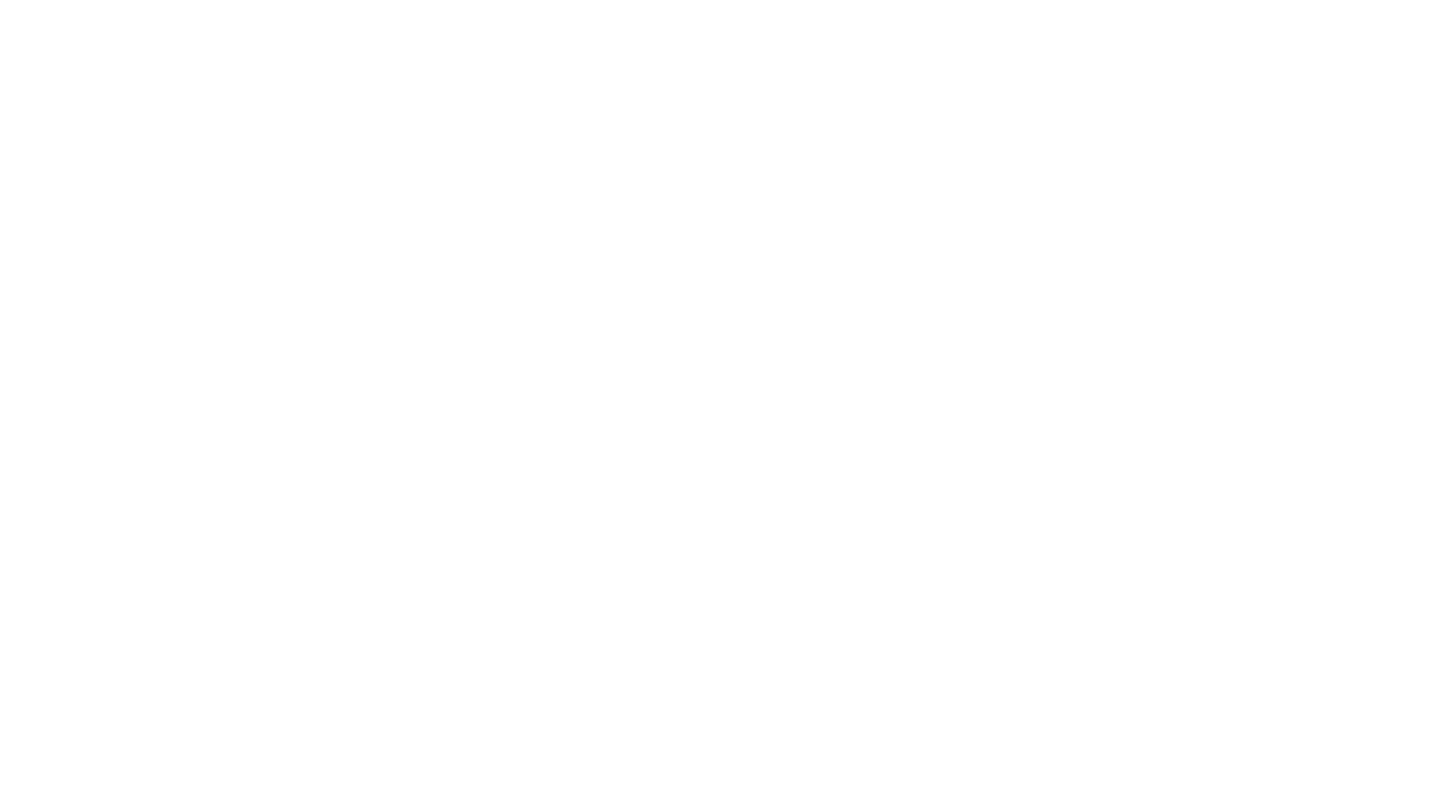
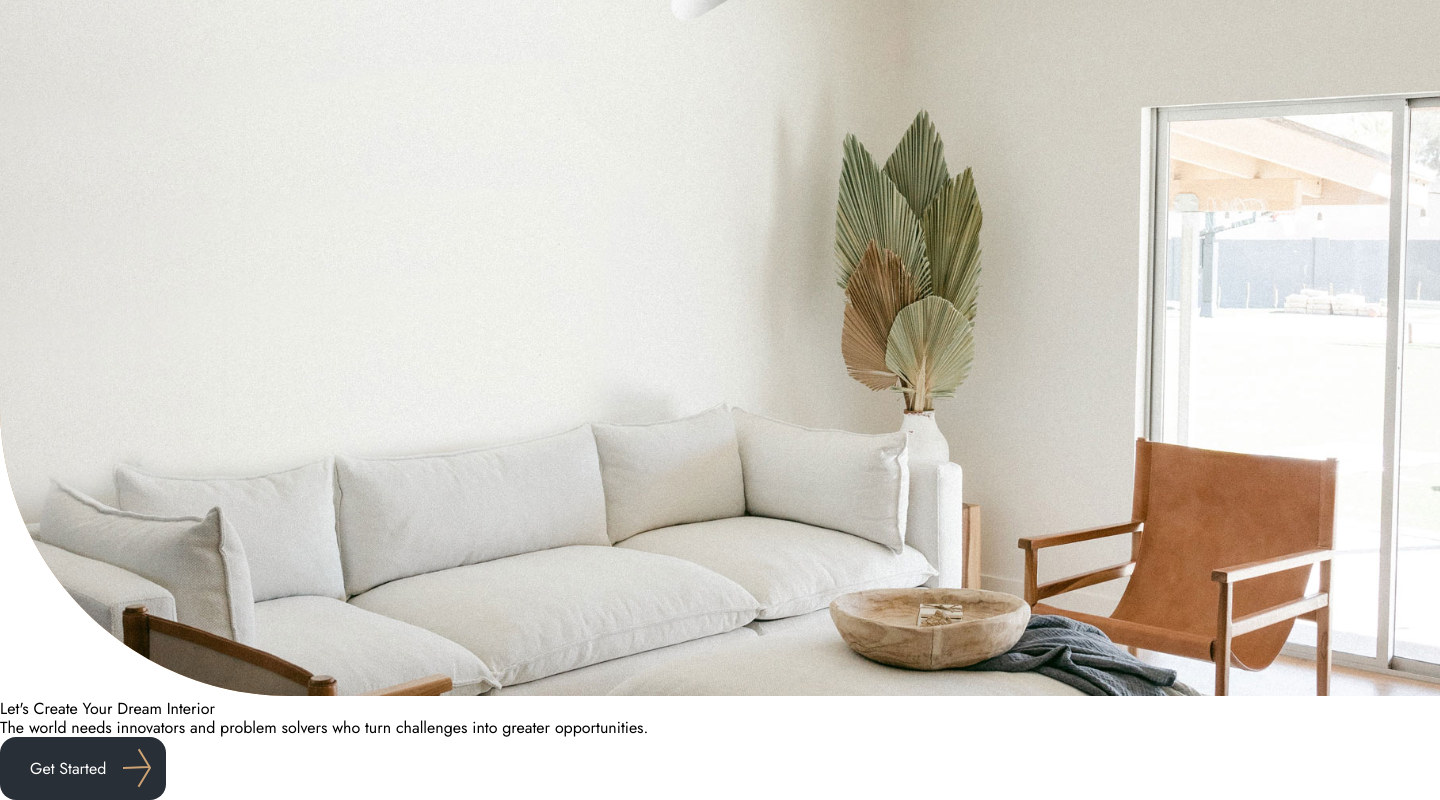
Before and after one commit to b-s-x/interior-landing, a React (Vite) app: page / in a window 1280 px wide. Shown: the part 218-1018 px from the top of the page, 1440 px wide, since content can reach past the window. Before the commit the page ends 800 px from the top, so only its background shows below. Built offline with nearby package versions, Linux system fonts and the light colour scheme.

Commit message:
@/pages/Home/index.tsx: add screen

```diff
--- a/src/pages/Home/index.tsx
+++ b/src/pages/Home/index.tsx
@@ -1,11 +1,37 @@
 import React from "react";
+import ImgMain from '@/assets/img/main.svg';
+import Button from '@/components/Button';
 import styles from './Home.module.scss';
 
 export const Home = () => {
+  const handleClick = () => console.log('Get Startedbutton click');
 
   return (
     <div>
-      Home
+      <div className={styles.img_container}>
+        <img
+          src={ImgMain}
+          alt="ImgMain"
+          className={styles.img}
+        />
+
+        <div className={styles.content_container}>
+          <div className={styles.content_top}>
+            Let's Create Your Dream Interior
+          </div>
+          <div className={styles.content_bottom}>
+            The world needs innovators and problem solvers who turn challenges into greater opportunities.
+          </div>
+
+          <Button
+            className={styles.btn}
+            handleClick={handleClick}
+          >
+            Get Started
+          </Button>
+        </div>
+
+      </div>
     </div>
   )
 };
```
